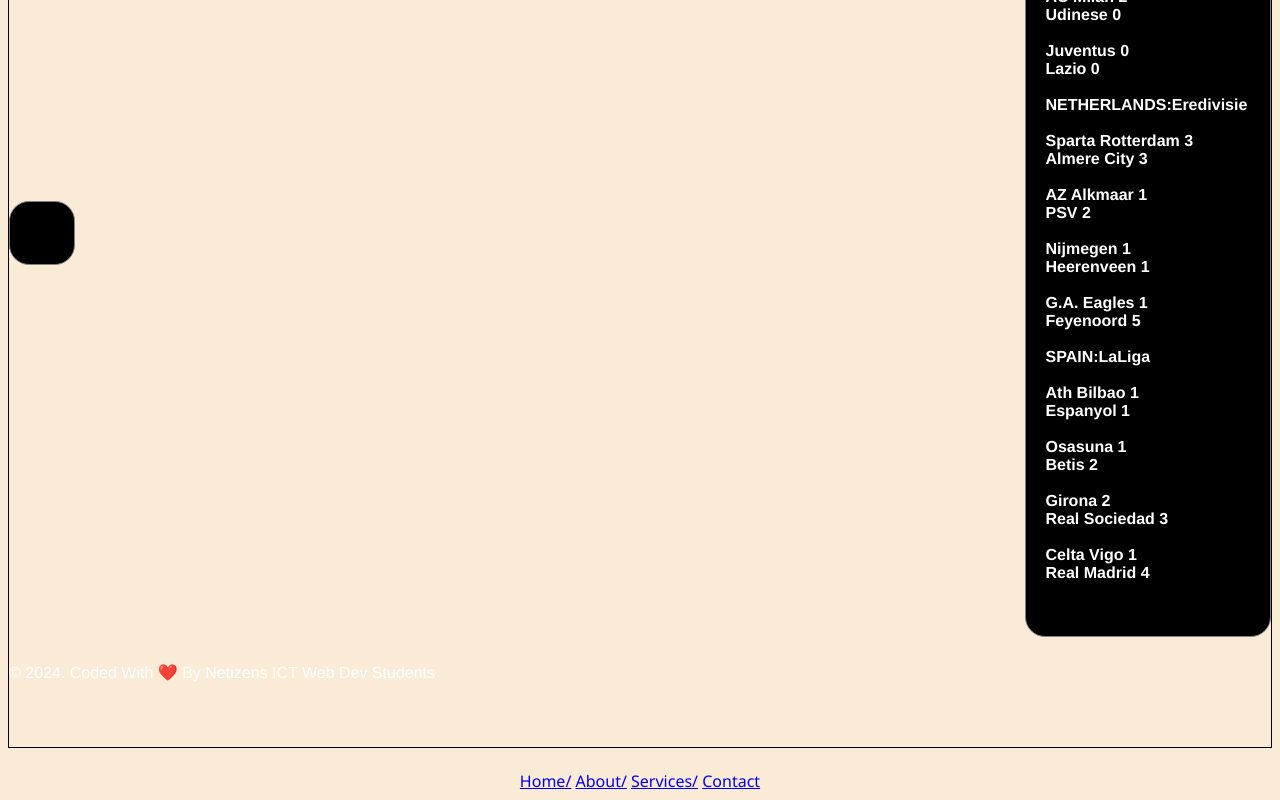
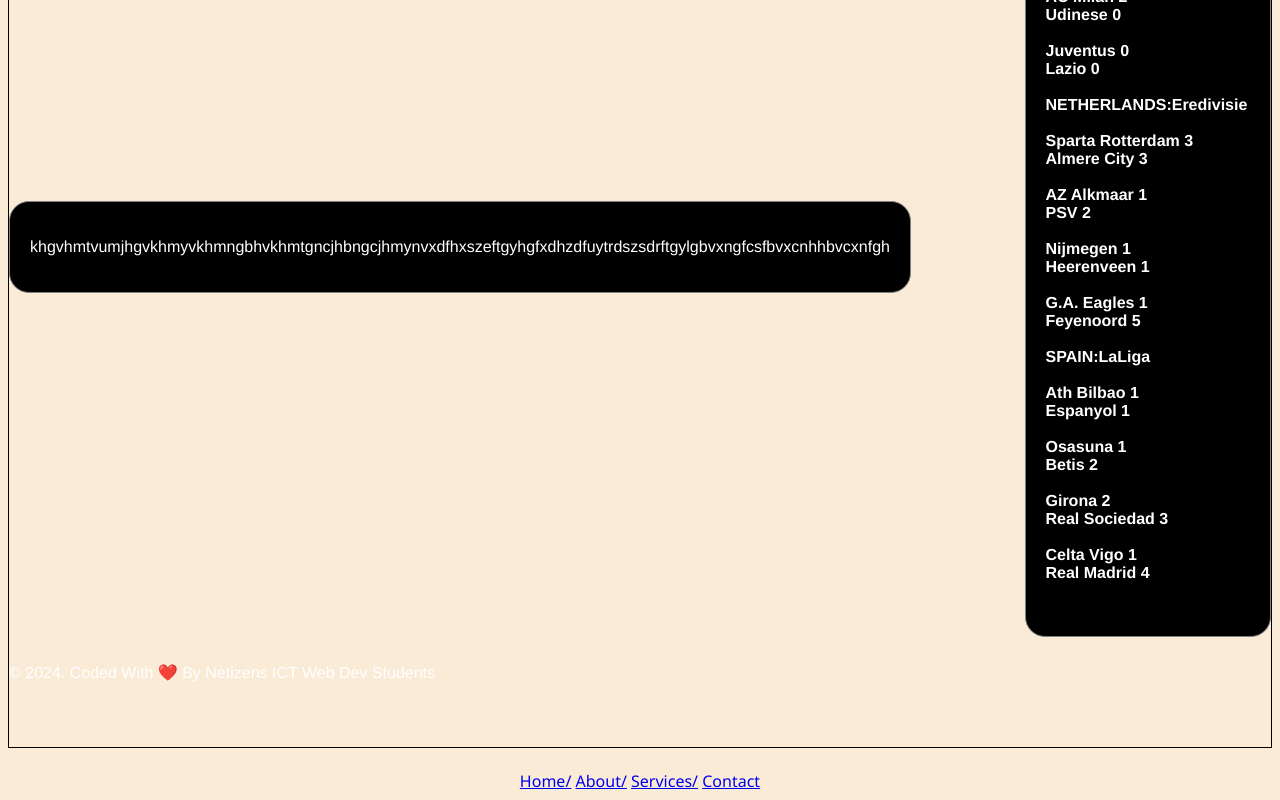
Before and after one commit to Earltrigger/exams, a plain HTML site: page index.html in a window 1280 px wide. Shown: the part 1451-2251 px from the top of the page. Drawn offline with Linux system fonts and the light colour scheme.

Commit message:
Update index.html

```diff
--- a/index.html
+++ b/index.html
@@ -185,7 +185,7 @@
 
 
 <div class="D">
-    hjh
+    <p>khgvhmtvumjhgvkhmyvkhmngbhvkhmtgncjhbngcjhmynvxdfhxszeftgyhgfxdhzdfuytrdszsdrftgylgbvxngfcsfbvxcnhhbvcxnfgh</p>
 </div>
 
 
```
